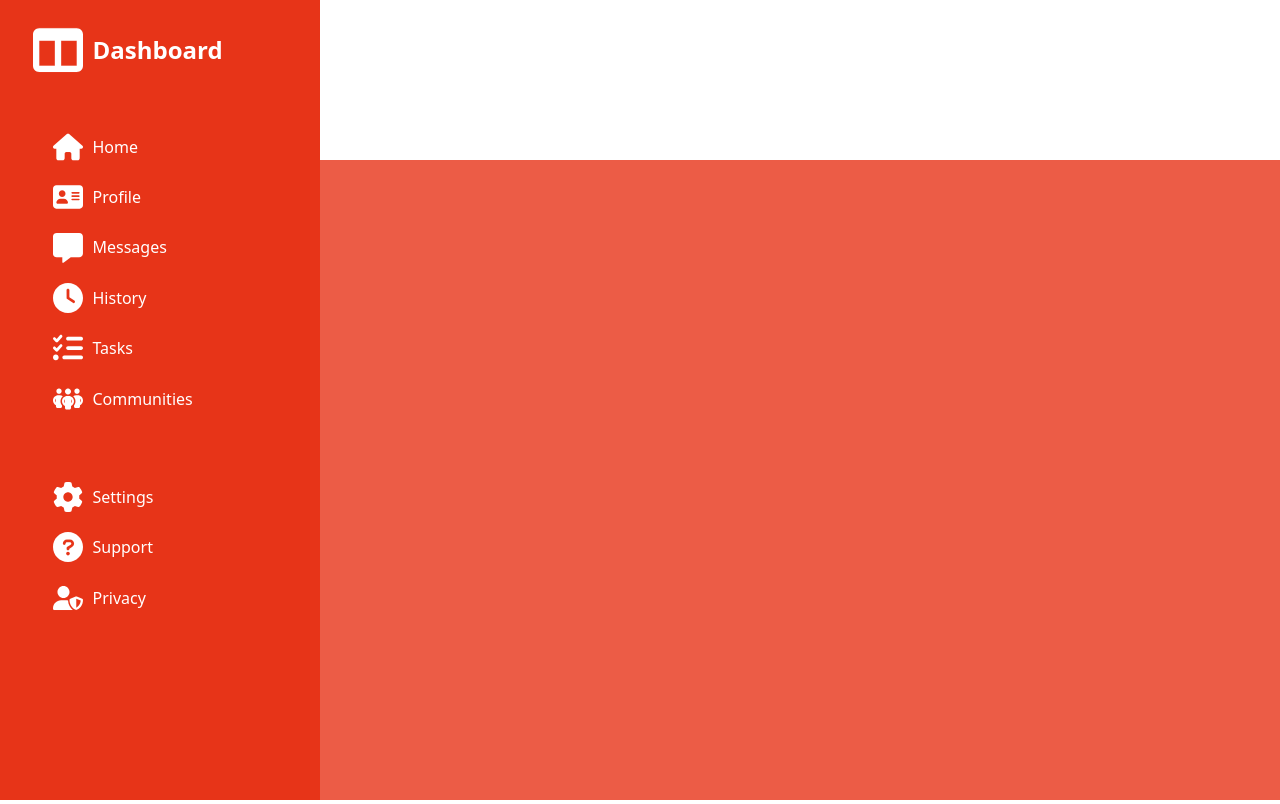
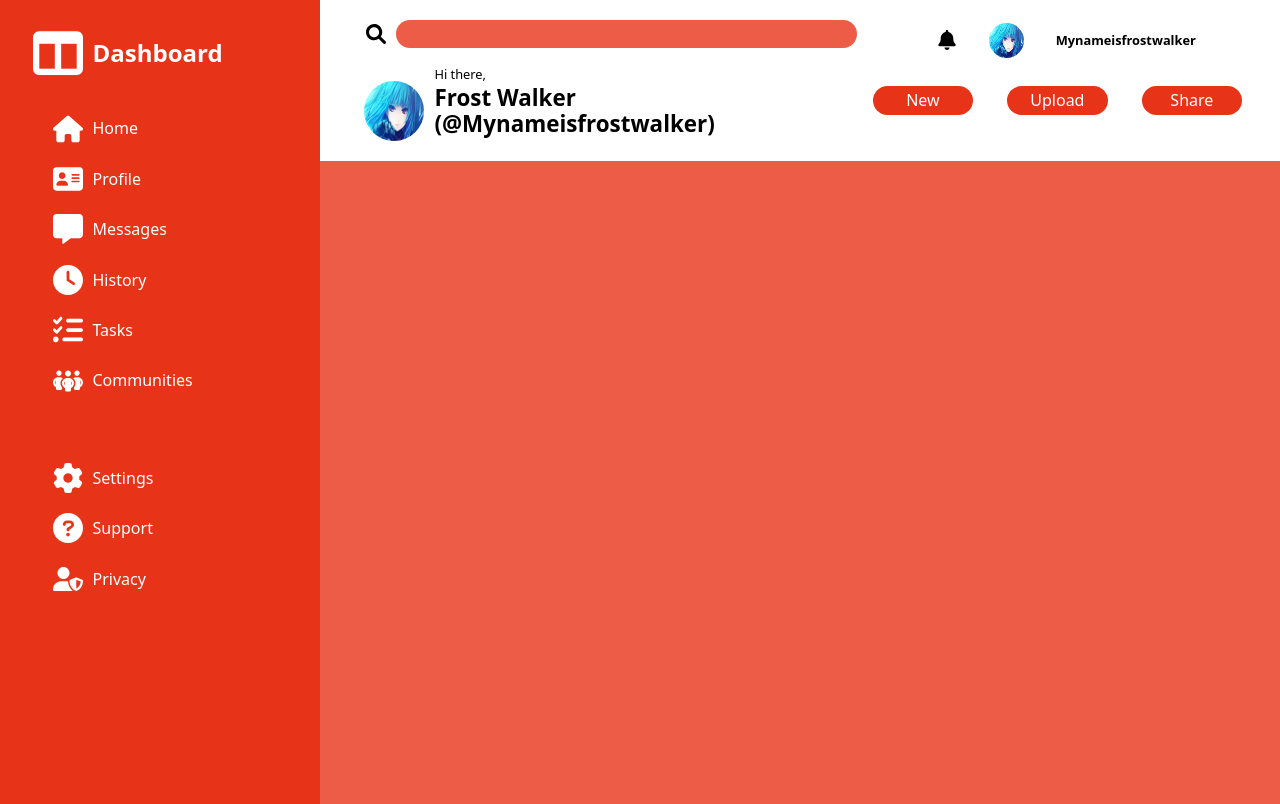
Before and after one commit to Mynameisfrostwalker/Admin-dashboard, a plain HTML site: page index.html in a window 1280 px wide. Drawn offline with Linux system fonts and the light colour scheme.

Commit message:
Add header

```diff
--- a/index.html
+++ b/index.html
@@ -16,7 +16,38 @@
 
         <header>
 
+            <div>
 
+                <div class="search-div">
+                    <img src="assets/magnifying-glass-solid.svg" alt="Search icon" class="logo">
+                    <input type="text" name="search" id="search">
+                </div>
+
+                <div>
+                    <img src="assets/user.jpg" alt="User picture" class="profile-pic logo">
+                    <div class="bio">
+                        <p>Hi there,</p>
+                        <p>Frost Walker (@Mynameisfrostwalker)</p>
+                    </div>
+                </div>
+
+            </div>
+
+            <div>
+
+                <div class="user-info">
+                    <img src="assets/bell.svg" alt="Bell icon" class="logo">
+                    <img src="assets/user.jpg" alt="User picture" class="profile-pic logo">
+                    <p>Mynameisfrostwalker</p>
+                </div>
+
+                <div class="socials">
+                    <div class="social">New</div>
+                    <div class="social">Upload</div>
+                    <div class="social">Share</div>
+                </div>
+
+            </div>
 
         </header>
 
@@ -77,7 +108,9 @@
 
         </nav>
 
-        <main></main>
+        <main>
+
+        </main>
 
     </div>
 
--- a/styles/main.css
+++ b/styles/main.css
@@ -23,7 +23,101 @@ header {
     grid-column: 2 / 3;
     grid-row: 1 / 2;
     display: grid;
-    grid-template-columns: 2fr 1fr;
+    grid-template-columns: 2fr 1.5fr;
+    padding: 20px;
+    gap: 1rem;
+}
+
+header>div {
+    display: grid;
+    grid-template-rows: 0.5fr 2fr;
+}
+
+.search-div {
+    display: grid;
+    grid-template-columns: 0.1fr 1fr;
+    gap: 10px;
+    align-items: center;
+}
+
+.search-div>img {
+    justify-self: end;
+    width: 20px;
+    height: 20px;
+}
+
+#search {
+    border-radius: 50px;
+    padding: 5px;
+    border: none;
+    background-color: var(--theme-accent);
+}
+
+.search-div + div {
+    display: grid;
+    grid-template-columns: 1fr 5fr;
+    align-items: end;
+    gap: 10px;
+}
+
+img.profile-pic {
+    justify-self: end;
+    width: 60px;
+    height: 60px;
+    border-radius: 50%;
+}
+
+.bio > p:first-child {
+    font-size: 0.8rem;
+    margin-bottom: 4px;
+}
+
+.bio p + p {
+    margin: 0 0 4px 0;
+    font-size: 1.4rem;
+    font-weight: bold;
+}
+
+.user-info {
+    display: grid;
+    grid-template-columns: repeat(3, min-content);
+    justify-items: end;
+    align-items: center;
+    gap: 2rem;
+    justify-content: center;
+}
+
+.user-info > img.logo {
+    width: 20px;
+    height: 20px;
+}
+
+.user-info > img.profile-pic {
+    width: 35px;
+    height: 35px;
+    justify-self: center;
+}
+
+.user-info p {
+    justify-self: start;
+    font-size: 0.8rem;
+    font-weight: bold;
+}
+
+.socials {
+    display: grid;
+    grid-template-columns: 1fr 1fr 1fr;
+    align-items: center;
+    gap: 1rem;
+}
+
+.social {
+    border-radius: 20px;
+    background-color: var(--theme-primary-color);
+    color: var(--theme-color);
+    text-align: center;
+    padding: 5px;
+    width: 85%;
 }
 
 nav {
@@ -34,7 +128,7 @@ nav {
    padding: 10px;
    display: grid;
    grid-template-rows: 0.5fr 2fr 2fr;
-   gap: 2rem;
+   gap: 0.5rem;
 }
 
 main {
```
Also changed, not shown: assets/user.jpg (added).
